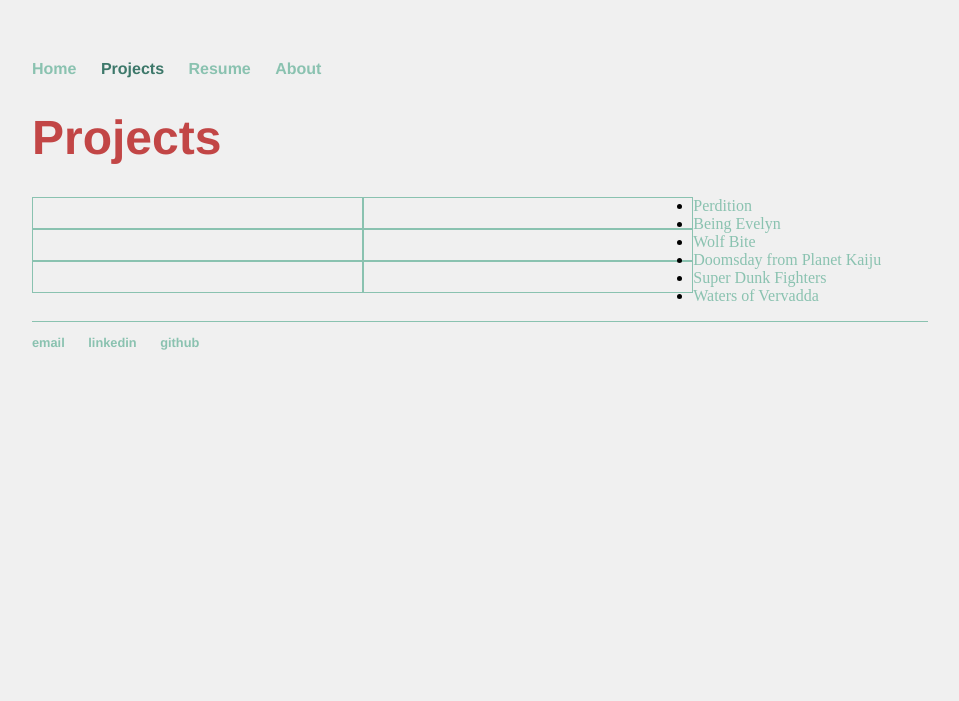
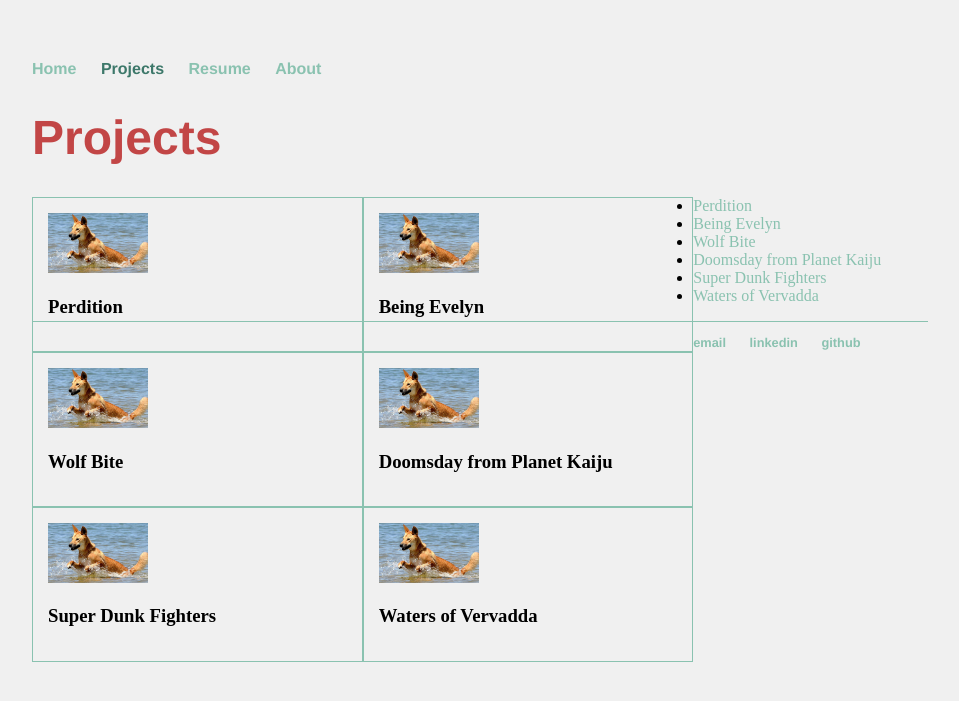
Before and after one commit to digigrant/digigrant.github.io, a Jekyll site: the page built from projects.html, in a window 1280 px wide. Shown: the top 701 px of the page, without its empty margins (160-1119 px from the left). Built offline with Jekyll 4.4.1, drawn with Linux system fonts in a browser that asks for light colours.

Commit message:
Update projects.html

```diff
--- a/projects.html
+++ b/projects.html
@@ -7,20 +7,14 @@
 
 <div class="grid">
   <div class="row">
-    <div class="col">
-    </div>
-    <div class="col">
-    </div>
-    <div class="col">
-    </div>
+    <div class="col"><img src="/assets/images/dingo.jpg" width="100";><h3>Perdition</h3></div>
+    <div class="col"><img src="/assets/images/dingo.jpg" width="100";><h3>Being Evelyn</h3></div>
+    <div class="col"><img src="/assets/images/dingo.jpg" width="100";><h3>Wolf Bite</h3></div>
   </div>
   <div class="row">
-    <div class="col">
-    </div>
-    <div class="col">
-    </div>
-    <div class="col">
-    </div>
+    <div class="col"><img src="/assets/images/dingo.jpg" width="100";><h3>Doomsday from Planet Kaiju</h3></div>
+    <div class="col"><img src="/assets/images/dingo.jpg" width="100";><h3>Super Dunk Fighters</h3></div>
+    <div class="col"><img src="/assets/images/dingo.jpg" width="100";><h3>Waters of Vervadda</h3></div>
   </div>
 
   <ul>
```
